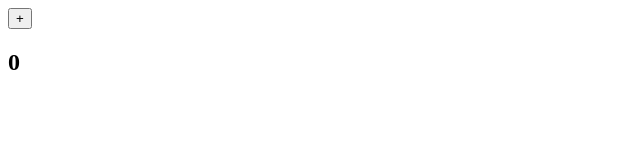
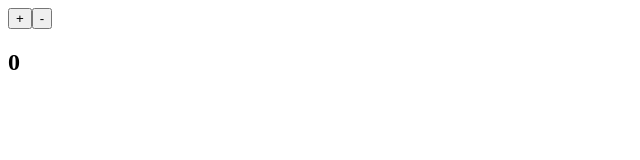
Before and after one commit to KerenMay/React-lesson, a React (Create React App) app in the folder react-apps/: page / in a window 1280 px wide. Shown: the top 160 px of the page, without its empty margins (0-640 px from the left). Built offline with nearby package versions, Linux system fonts and the light colour scheme.

Commit message:
add + and - buttons to counter

```diff
--- a/react-apps/src/applications/003_counter/counter.jsx
+++ b/react-apps/src/applications/003_counter/counter.jsx
@@ -5,15 +5,24 @@ function Counter() {
   //State
 
   const [counter, setCounter] = useState(0);
+  console.log("counter is rendering");
 
   function increment() {
-    setCounter(counter + 1);
-    console.log("increment", counter);
+    const newCounter = counter + 1;
+    setCounter(newCounter);
+    console.log("increment", newCounter);
+  }
+
+  function decrement() {
+    const decCounter = counter - 1;
+    setCounter(decCounter);
+    console.log("decrement", decCounter);
   }
 
   return (
     <div>
       <button onClick={increment}>+</button>
+      <button onClick={decrement}>-</button>
       <h2>{counter}</h2>
     </div>
   );
```
